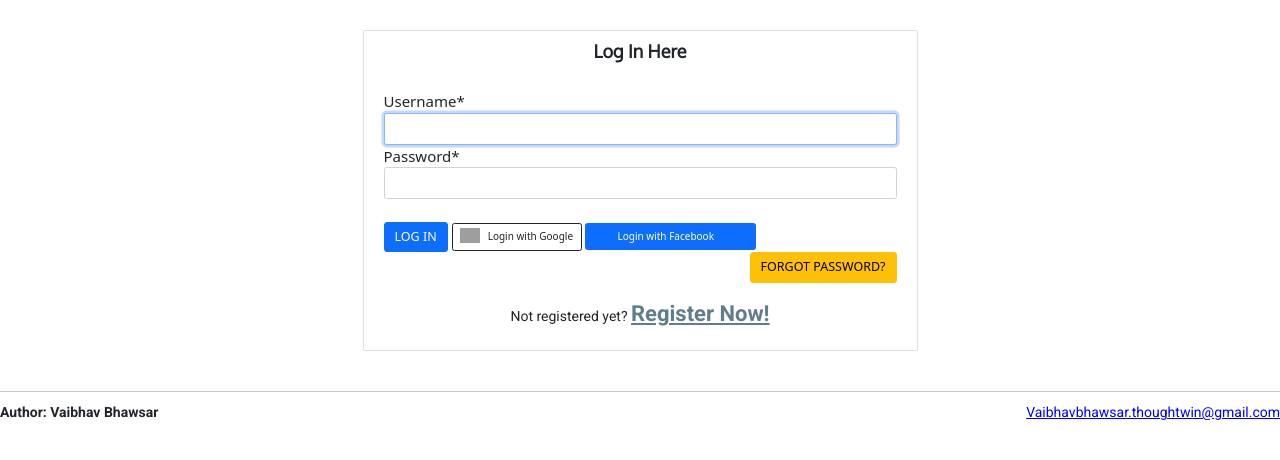
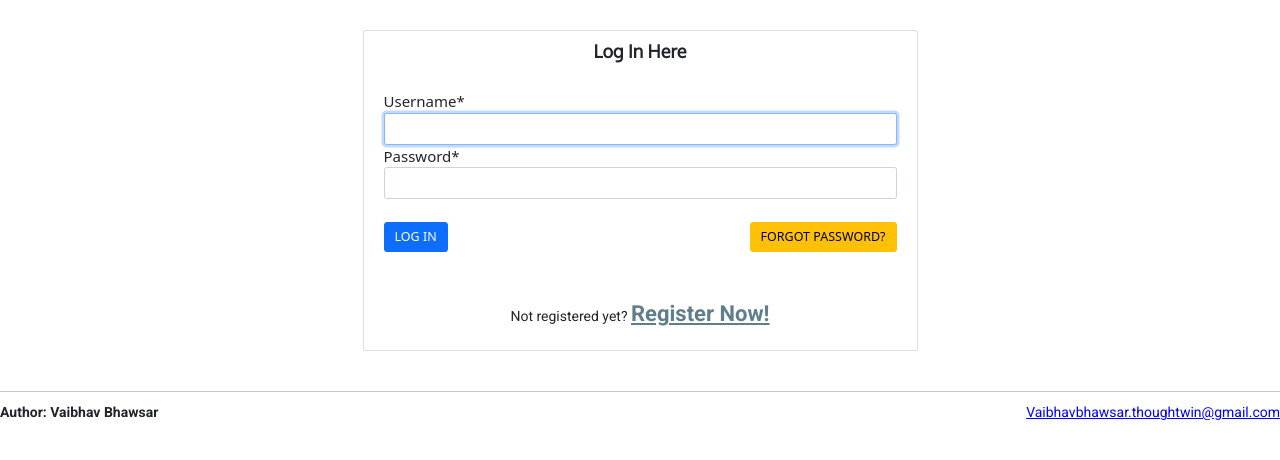
Before and after one commit to vaibhavbhwsr/mysite, a Django app: page /accounts/login/ in a window 1280 px wide. Shown: the part 80-540 px from the top of the page. Run offline with Django 3.2, Linux system fonts and the light colour scheme; some libraries are stand-ins or nearby versions; some web fonts are replaced; grey boxes are pictures that could not be loaded.

Commit message:
removed social login and added static secure practise

```diff
--- a/mysite/templates/registration/login.html
+++ b/mysite/templates/registration/login.html
@@ -19,11 +19,6 @@
                         <div class="form-group page-button">
                             <button class="btn btn-lg btn-primary btn-block text-uppercase" type="submit">Log In
                             </button>
-                            <a class="btn btn-outline-dark" href="/users/googleauth" role="button" style="text-transform:none">
-                                <img width="20px" style="margin-bottom:3px; margin-right:5px" alt="Google sign-in" src="https://upload.wikimedia.org/wikipedia/commons/thumb/5/53/Google_%22G%22_Logo.svg/512px-Google_%22G%22_Logo.svg.png" />
-                                Login with Google
-                            </a>
-                            <a href="#" class="col-lg-4 py-2 btn btn-primary facebook"> <span>Login with Facebook</span> <i class="fa fa-facebook"></i> </a>
                             <a class="btn btn-lg btn-warning btn-block text-uppercase float-end" href="{% url 'password_reset' %}">Forgot Password?
                             </a>
                         </div>
--- a/mysite/urls.py
+++ b/mysite/urls.py
@@ -50,10 +50,11 @@ urlpatterns = [
         schema_view.with_ui('swagger', cache_timeout=0),
         name='schema-swagger-ui',
     ),
+    # Redoc
     path('redoc/', schema_view.with_ui('redoc', cache_timeout=0), name='schema-redoc'),
 ]
 
-
+# All APIs
 api_urls = [
     path(
         'api/v1/',
@@ -69,10 +70,9 @@ api_urls = [
         ),
     )
 ]
+urlpatterns += api_urls
 
-urlpatterns += static(settings.MEDIA_URL, document_root=settings.MEDIA_ROOT)
-urlpatterns += static(settings.STATIC_URL, document_root=settings.STATIC_ROOT)
-urlpatterns += api_urls
-# It doesn't required after getting understanding over static files
-# if settings.DEBUG:
-# urlpatterns += static(settings.MEDIA_URL, document_root=settings.MEDIA_ROOT)
+# When DEBUG is True (Secure practice)
+if settings.DEBUG:
+    urlpatterns += static(settings.MEDIA_URL, document_root=settings.MEDIA_ROOT)
+    urlpatterns += static(settings.STATIC_URL, document_root=settings.STATIC_ROOT)
```
